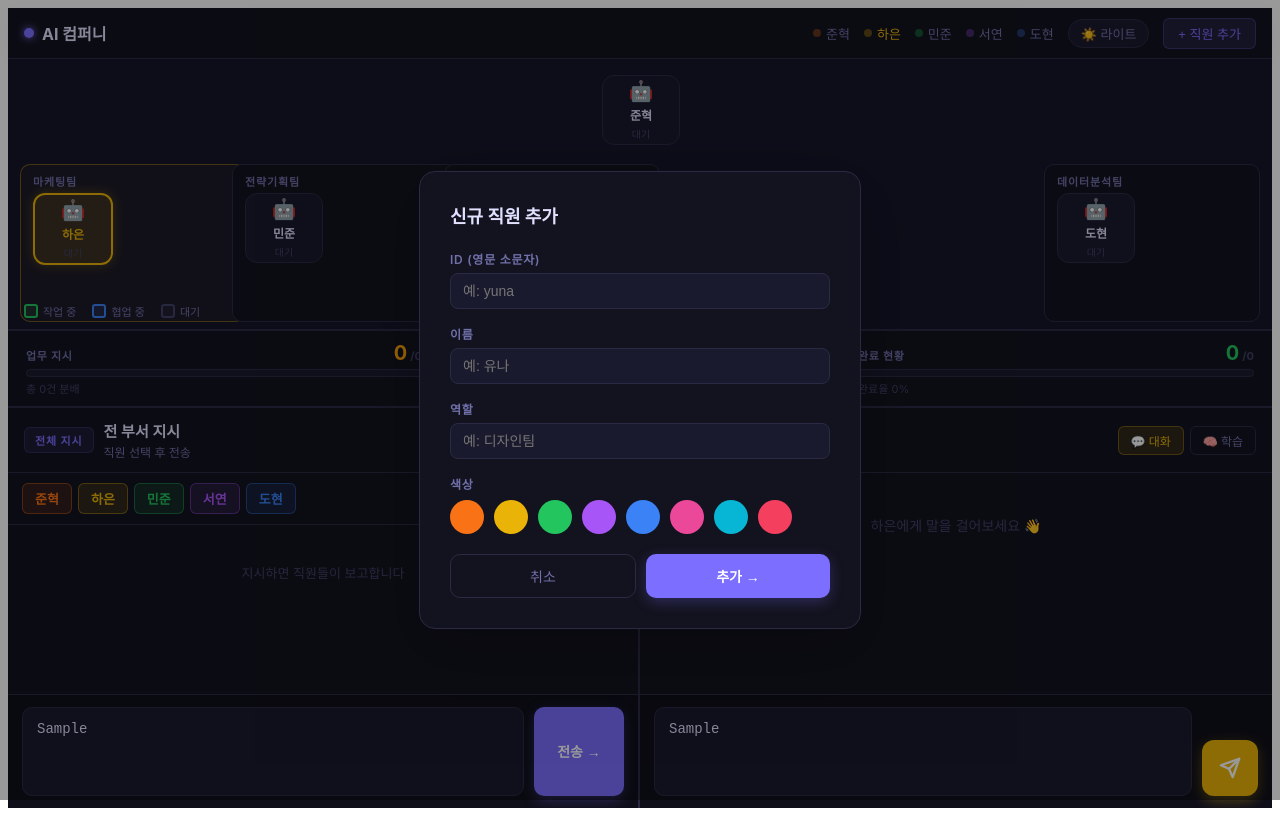
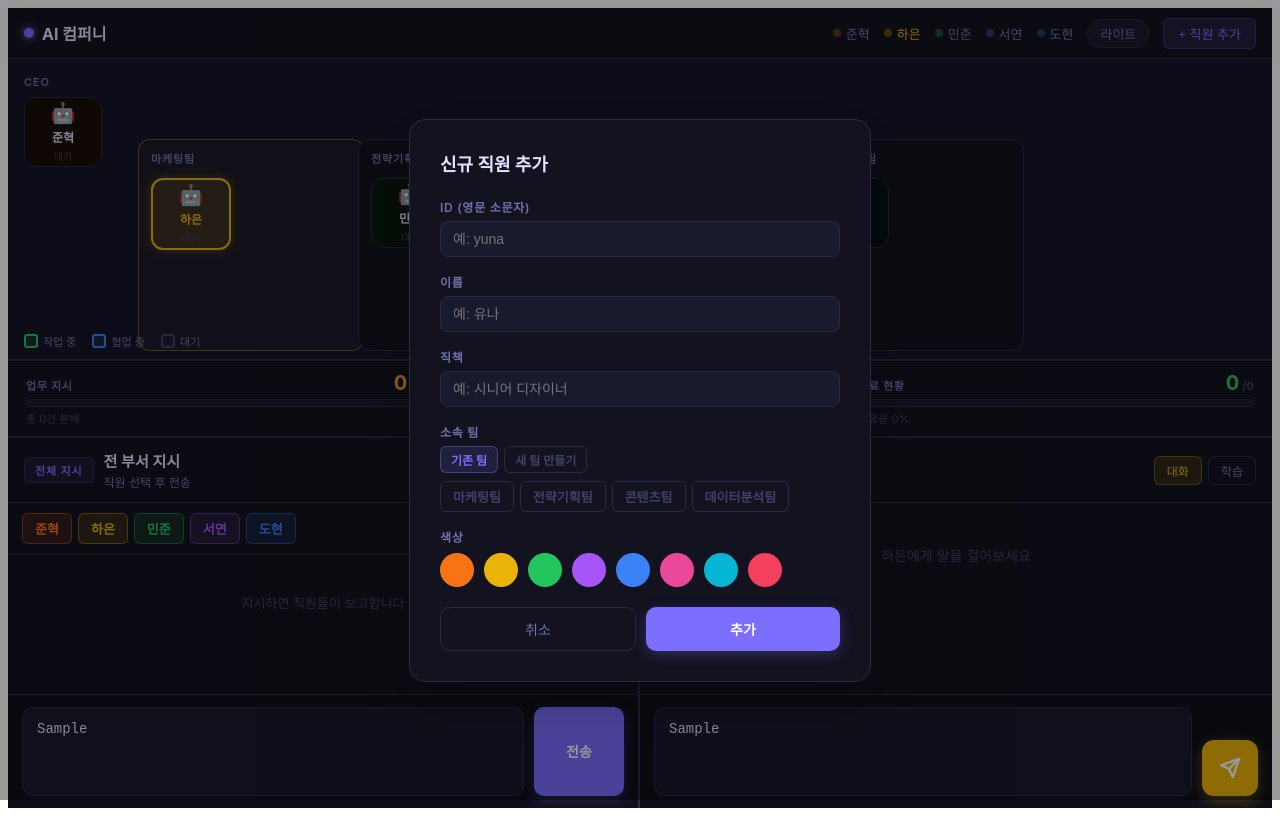
Before and after one commit to route99im/ai-company, a Next.js app: page / in a window 1280 px wide. Both pictures are taken after typing "Sample", "Sample" into the empty fields and a click on the button "+ 직원 추가". Built offline with nearby package versions, Linux system fonts and the light colour scheme.

Commit message:
Update index.js

```diff
--- a/pages/index.js
+++ b/pages/index.js
@@ -1,11 +1,19 @@
 import { useState, useRef, useEffect } from 'react';
 
 const DEFAULT_AGENTS = {
-  alex: { id:'alex', name:'준혁', role:'CEO', color:'#f97316', bg:'#1a0e08' },
-  sara: { id:'sara', name:'하은', role:'마케팅팀', color:'#eab308', bg:'#1a1808' },
-  jin:  { id:'jin',  name:'민준', role:'전략기획팀', color:'#22c55e', bg:'#081a0e' },
-  mia:  { id:'mia',  name:'서연', role:'콘텐츠팀', color:'#a855f7', bg:'#14081a' },
-  kai:  { id:'kai',  name:'도현', role:'데이터분석팀', color:'#3b82f6', bg:'#08101a' },
+  alex: { id:'alex', name:'준혁', role:'CEO', color:'#f97316', bg:'#1a0e08', team:'ceo' },
+  sara: { id:'sara', name:'하은', role:'마케팅팀', color:'#eab308', bg:'#1a1808', team:'marketing' },
+  jin:  { id:'jin',  name:'민준', role:'전략기획팀', color:'#22c55e', bg:'#081a0e', team:'strategy' },
+  mia:  { id:'mia',  name:'서연', role:'콘텐츠팀', color:'#a855f7', bg:'#14081a', team:'content' },
+  kai:  { id:'kai',  name:'도현', role:'데이터분석팀', color:'#3b82f6', bg:'#08101a', team:'data' },
+};
+
+const DEFAULT_TEAMS = {
+  ceo:       { label:'CEO', color:'#f97316' },
+  marketing: { label:'마케팅팀', color:'#eab308' },
+  strategy:  { label:'전략기획팀', color:'#22c55e' },
+  content:   { label:'콘텐츠팀', color:'#a855f7' },
+  data:      { label:'데이터분석팀', color:'#3b82f6' },
 };
 
 const PERSONAS = {
@@ -17,41 +25,16 @@ const PERSONAS = {
 };
 
 const DARK = {
-  appBg: '#0f0f1a',
-  topbarBg: '#13131f',
-  officeBg: '#16162a',
-  panelBg: '#13131f',
-  inputBg: '#0f0f1a',
-  cardBg: '#1a1a2e',
-  border: '#2a2a45',
-  text: '#e0e0ff',
-  textSub: '#7070aa',
-  textMuted: '#404068',
-  accent: '#7c6fff',
+  appBg:'#0f0f1a', topbarBg:'#13131f', officeBg:'#16162a', panelBg:'#13131f',
+  inputBg:'#0f0f1a', cardBg:'#1a1a2e', border:'#2a2a45', text:'#e0e0ff',
+  textSub:'#7070aa', textMuted:'#404068', accent:'#7c6fff',
 };
 
 const LIGHT = {
-  appBg: '#f4f4ff',
-  topbarBg: '#ffffff',
-  officeBg: '#eeeeff',
-  panelBg: '#ffffff',
-  inputBg: '#f8f8ff',
-  cardBg: '#f0f0ff',
-  border: '#d0d0ee',
-  text: '#1a1a3a',
-  textSub: '#5555aa',
-  textMuted: '#9090bb',
-  accent: '#5c4fff',
+  appBg:'#f4f4ff', topbarBg:'#ffffff', officeBg:'#eeeeff', panelBg:'#ffffff',
+  inputBg:'#f8f8ff', cardBg:'#f0f0ff', border:'#d0d0ee', text:'#1a1a3a',
+  textSub:'#5555aa', textMuted:'#9090bb', accent:'#5c4fff',
 };
-
-function RoomBox({ label, style, children, T }) {
-  return (
-    <div style={{ position:'absolute', border:`1px solid ${T.border}`, borderRadius:10, padding:'8px 12px', ...style }}>
-      <div style={{ fontSize:11, color:T.textSub, textTransform:'uppercase', letterSpacing:'0.08em', marginBottom:8, fontWeight:600 }}>{label}</div>
-      {children}
-    </div>
-  );
-}
 
 function DeskItem({ id, agents, states, selected, setSelected, T }) {
   const a = agents[id];
@@ -77,17 +60,17 @@ function DeskItem({ id, agents, states, selected, setSelected, T }) {
       ))}
       <div style={{
         width:76, height:68, borderRadius:12,
-        background: isSel ? `${a.color}25` : T.cardBg,
+        background: isSel ? `${a.color}25` : (a.bg||T.cardBg),
         border: isSel ? `2.5px solid ${a.color}` : `1.5px solid ${isWork ? a.color+'66' : T.border}`,
         display:'flex', flexDirection:'column', alignItems:'center', justifyContent:'center', gap:3,
         opacity: isDone ? 0.5 : 1,
         boxShadow: isSel ? `0 0 12px ${a.color}44` : 'none',
-        transition: 'all 0.2s',
+        transition:'all 0.2s',
       }}>
         <div style={{ fontSize:20 }}>🤖</div>
         <div style={{ fontSize:12, fontWeight:700, color: isSel||isWork ? a.color : T.text }}>{a.name}</div>
-        <div style={{ fontSize:10, fontWeight:500, color: isWork ? '#22c55e' : isDone ? '#22c55e88' : T.textMuted }}>
-          {isWork ? (s.task||'작업 중') : isDone ? '완료 ✓' : '대기'}
+        <div style={{ fontSize:10, fontWeight:500, color: isWork?'#22c55e':isDone?'#22c55e88':T.textMuted }}>
+          {isWork ? (s.task||'작업 중') : isDone ? '완료' : '대기'}
         </div>
       </div>
     </div>
@@ -115,6 +98,7 @@ export default function Home() {
   const T = isDark ? DARK : LIGHT;
 
   const [agents, setAgents] = useState(DEFAULT_AGENTS);
+  const [teams, setTeams] = useState(DEFAULT_TEAMS);
   const [agentStates, setAgentStates] = useState(
     Object.fromEntries(Object.keys(DEFAULT_AGENTS).map(id => [id, { status:'idle', task:'', collabs:[] }]))
   );
@@ -130,9 +114,10 @@ export default function Home() {
   const [cLoading, setCLoading] = useState(false);
   const [bAgents, setBAgents] = useState(Object.keys(DEFAULT_AGENTS));
   const [showOnboard, setShowOnboard] = useState(false);
-  const [newAgent, setNewAgent] = useState({ id:'', name:'', role:'', color:'#6366f1' });
+  const [newAgent, setNewAgent] = useState({ id:'', name:'', role:'', color:'#6366f1', team:'', newTeamName:'' });
   const [onboarding, setOnboarding] = useState(false);
   const [onboardResult, setOnboardResult] = useState('');
+  const [useNewTeam, setUseNewTeam] = useState(false);
   const msgsRef = useRef(null);
 
   const fetchMemory = async (agentId) => {
@@ -238,25 +223,45 @@ export default function Home() {
 
   const handleOnboard = async () => {
     if (!newAgent.id || !newAgent.name || !newAgent.role) return;
+    const teamId = useNewTeam ? newAgent.id + '_team' : (newAgent.team || 'data');
+    const teamLabel = useNewTeam ? newAgent.newTeamName : (teams[newAgent.team]?.label || newAgent.team);
     setOnboarding(true);
     try {
       const r = await fetch('/api/onboard', {
         method:'POST', headers:{ 'Content-Type':'application/json' },
-        body: JSON.stringify({ newAgent }),
+        body: JSON.stringify({ newAgent: { ...newAgent, team: teamId } }),
       });
       const data = await r.json();
       setOnboardResult(data.brief);
-      setAgents(prev => ({ ...prev, [newAgent.id]: { ...newAgent, bg: isDark?'#0a0a1a':'#f0f0ff' } }));
+      const agentData = { ...newAgent, team: teamId, bg: isDark?'#0a0a1a':'#f0f0ff' };
+      setAgents(prev => ({ ...prev, [newAgent.id]: agentData }));
       setAgentStates(prev => ({ ...prev, [newAgent.id]: { status:'idle', task:'', collabs:[] } }));
       setChats(prev => ({ ...prev, [newAgent.id]: [] }));
       setBAgents(prev => [...prev, newAgent.id]);
+      if (useNewTeam) {
+        setTeams(prev => ({ ...prev, [teamId]: { label: teamLabel, color: newAgent.color } }));
+      }
     } catch(e) { setOnboardResult('온보딩 오류가 발생했어요.'); }
     finally { setOnboarding(false); }
   };
 
+  // 팀별 직원 그루핑
+  const agentsByTeam = Object.values(agents).reduce((acc, ag) => {
+    const t = ag.team || 'data';
+    if (!acc[t]) acc[t] = [];
+    acc[t].push(ag);
+    return acc;
+  }, {});
+
   const a = agents[selected];
   const s = agentStates[selected];
   const mem = memory[selected];
+
+  // 팀 위치 계산 (CEO 제외)
+  const teamKeys = Object.keys(agentsByTeam).filter(t => t !== 'ceo');
+  const OFFICE_WIDTH = 900;
+  const TEAM_GAP = 20;
+  const TEAM_W = Math.min(200, (OFFICE_WIDTH - TEAM_GAP * (teamKeys.length + 1)) / teamKeys.length);
 
   return (
     <div style={{ background:T.appBg, minHeight:'100vh', display:'flex', flexDirection:'column', fontFamily:'-apple-system, BlinkMacSystemFont, sans-serif', transition:'all 0.3s' }}>
@@ -277,9 +282,9 @@ export default function Home() {
           ))}
           <button onClick={() => setIsDark(d => !d)}
             style={{ background:T.cardBg, border:`1px solid ${T.border}`, borderRadius:20, padding:'4px 12px', fontSize:13, color:T.textSub, cursor:'pointer' }}>
-            {isDark ? '☀️ 라이트' : '🌙 다크'}
+            {isDark ? '라이트' : '다크'}
           </button>
-          <button onClick={() => { setShowOnboard(true); setOnboardResult(''); setNewAgent({ id:'', name:'', role:'', color:'#6366f1' }); }}
+          <button onClick={() => { setShowOnboard(true); setOnboardResult(''); setNewAgent({ id:'', name:'', role:'', color:'#6366f1', team:'', newTeamName:'' }); setUseNewTeam(false); }}
             style={{ background:T.accent+'22', border:`1px solid ${T.accent}44`, borderRadius:6, padding:'5px 14px', fontSize:13, fontWeight:500, color:T.accent, cursor:'pointer' }}>
             + 직원 추가
           </button>
@@ -287,35 +292,39 @@ export default function Home() {
       </div>
 
       {/* 오피스 맵 */}
-      <div style={{ flexShrink:0, height:270, background:T.officeBg, position:'relative', borderBottom:`2px solid ${T.border}`, overflow:'hidden' }}>
-        <div style={{ position:'absolute', top:16, left:'50%', transform:'translateX(-50%)' }}>
+      <div style={{ flexShrink:0, height:300, background:T.officeBg, position:'relative', borderBottom:`2px solid ${T.border}`, overflow:'hidden' }}>
+
+        {/* CEO 준혁 - 왼쪽 위 */}
+        <div style={{ position:'absolute', top:16, left:16 }}>
+          <div style={{ fontSize:11, color:T.textSub, textTransform:'uppercase', letterSpacing:'0.08em', marginBottom:8, fontWeight:600 }}>CEO</div>
           <DeskItem id="alex" agents={agents} states={agentStates} selected={selected} setSelected={(id) => { setSelected(id); setChatTab('chat'); }} T={T}/>
         </div>
-        <RoomBox label="마케팅팀" T={T} style={{ top:105, left:12, width:200, height:140, borderColor:selected==='sara'?`${agents.sara.color}66`:T.border, background: selected==='sara'?`${agents.sara.color}08`:T.topbarBg }}>
-          <div style={{ position:'absolute', top:28, left:12 }}>
-            <DeskItem id="sara" agents={agents} states={agentStates} selected={selected} setSelected={(id) => { setSelected(id); setChatTab('chat'); }} T={T}/>
-          </div>
-        </RoomBox>
-        <RoomBox label="전략기획팀" T={T} style={{ top:105, left:224, width:200, height:140, borderColor:selected==='jin'?`${agents.jin.color}66`:T.border, background: selected==='jin'?`${agents.jin.color}08`:T.topbarBg }}>
-          <div style={{ position:'absolute', top:28, left:12 }}>
-            <DeskItem id="jin" agents={agents} states={agentStates} selected={selected} setSelected={(id) => { setSelected(id); setChatTab('chat'); }} T={T}/>
-          </div>
-        </RoomBox>
-        <RoomBox label="콘텐츠팀" T={T} style={{ top:105, left:436, width:190, height:140, borderColor:selected==='mia'?`${agents.mia.color}66`:T.border, background: selected==='mia'?`${agents.mia.color}08`:T.topbarBg }}>
-          <div style={{ position:'absolute', top:28, left:12 }}>
-            <DeskItem id="mia" agents={agents} states={agentStates} selected={selected} setSelected={(id) => { setSelected(id); setChatTab('chat'); }} T={T}/>
-          </div>
-        </RoomBox>
-        <RoomBox label="데이터분석팀" T={T} style={{ top:105, right:12, width:190, height:140, borderColor:selected==='kai'?`${agents.kai.color}66`:T.border, background: selected==='kai'?`${agents.kai.color}08`:T.topbarBg }}>
-          <div style={{ position:'absolute', top:28, left:12 }}>
-            <DeskItem id="kai" agents={agents} states={agentStates} selected={selected} setSelected={(id) => { setSelected(id); setChatTab('chat'); }} T={T}/>
-          </div>
-          {Object.keys(agents).filter(id => !DEFAULT_AGENTS[id]).map((id, i) => (
-            <div key={id} style={{ position:'absolute', top:28, left:90+(i*88) }}>
-              <DeskItem id={id} agents={agents} states={agentStates} selected={selected} setSelected={(sid) => { setSelected(sid); setChatTab('chat'); }} T={T}/>
+
+        {/* 각 팀 방 */}
+        {teamKeys.map((teamId, idx) => {
+          const teamAgents = agentsByTeam[teamId] || [];
+          const teamInfo = teams[teamId] || { label: teamId, color: '#666' };
+          const left = TEAM_GAP + idx * (TEAM_W + TEAM_GAP) + 110;
+          const roomW = Math.max(TEAM_W, teamAgents.length * 90 + 20);
+          return (
+            <div key={teamId} style={{
+              position:'absolute', top:80, left,
+              width: roomW, minHeight:190,
+              border:`1.5px solid ${selected && agents[selected]?.team === teamId ? teamInfo.color+'66' : T.border}`,
+              borderRadius:12, padding:'10px 12px',
+              background: selected && agents[selected]?.team === teamId ? `${teamInfo.color}08` : T.topbarBg,
+              transition:'all 0.2s',
+            }}>
+              <div style={{ fontSize:11, color:T.textSub, textTransform:'uppercase', letterSpacing:'0.08em', marginBottom:12, fontWeight:600 }}>{teamInfo.label}</div>
+              <div style={{ display:'flex', gap:12, flexWrap:'wrap' }}>
+                {teamAgents.map(ag => (
+                  <DeskItem key={ag.id} id={ag.id} agents={agents} states={agentStates} selected={selected} setSelected={(id) => { setSelected(id); setChatTab('chat'); }} T={T}/>
+                ))}
+              </div>
             </div>
-          ))}
-        </RoomBox>
+          );
+        })}
+
         <div style={{ position:'absolute', bottom:10, left:16, display:'flex', gap:16 }}>
           {[['#22c55e','작업 중'],['#3b82f6','협업 중'],[T.textMuted,'대기']].map(([bc,lbl]) => (
             <div key={lbl} style={{ display:'flex', alignItems:'center', gap:5, fontSize:11, color:T.textSub }}>
@@ -376,10 +385,10 @@ export default function Home() {
               <textarea value={bInput} onChange={e=>setBInput(e.target.value)}
                 onKeyDown={e=>{ if(e.key==='Enter'&&!e.shiftKey){ e.preventDefault(); handleBroadcast(); }}}
                 disabled={bLoading} placeholder="이번 주 콘텐츠 전략 짜줘..." rows={3}
-                style={{ flex:1, background:T.cardBg, border:`1.5px solid ${T.border}`, borderRadius:10, padding:'10px 14px', fontSize:14, color:T.text, outline:'none', resize:'none', lineHeight:1.6, transition:'border-color 0.2s' }}/>
+                style={{ flex:1, background:T.cardBg, border:`1.5px solid ${T.border}`, borderRadius:10, padding:'10px 14px', fontSize:14, color:T.text, outline:'none', resize:'none', lineHeight:1.6 }}/>
               <button onClick={handleBroadcast} disabled={bLoading}
-                style={{ background:T.accent, border:'none', borderRadius:10, padding:'0 22px', fontSize:14, fontWeight:700, color:'#fff', cursor:'pointer', whiteSpace:'nowrap', minWidth:90, opacity: bLoading?0.6:1, boxShadow:`0 4px 14px ${T.accent}44` }}>
-                {bLoading ? '...' : '전송 →'}
+                style={{ background:T.accent, border:'none', borderRadius:10, padding:'0 22px', fontSize:14, fontWeight:700, color:'#fff', cursor:'pointer', whiteSpace:'nowrap', minWidth:90, opacity:bLoading?0.6:1, boxShadow:`0 4px 14px ${T.accent}44` }}>
+                {bLoading ? '...' : '전송'}
               </button>
             </div>
           </div>
@@ -391,10 +400,10 @@ export default function Home() {
             <span style={{ fontSize:11, textTransform:'uppercase', letterSpacing:'0.08em', padding:'4px 10px', borderRadius:6, fontWeight:700, background:`${a?.color||'#666'}18`, color:a?.color||'#666', border:`1px solid ${a?.color||'#666'}44` }}>1대1</span>
             <div style={{ flex:1 }}>
               <div style={{ fontSize:15, fontWeight:600, color:a?.color||T.text }}>{a?.name} · {a?.role}</div>
-              <div style={{ fontSize:12, color:T.textSub, marginTop:2 }}>{s?.status==='working' ? '🟡 응답 중...' : '⚪ 대기 중'}</div>
+              <div style={{ fontSize:12, color:T.textSub, marginTop:2 }}>{s?.status==='working' ? '응답 중...' : '대기 중'}</div>
             </div>
             <div style={{ display:'flex', gap:6 }}>
-              {[['chat','💬 대화'],['memory','🧠 학습']].map(([tab, label]) => (
+              {[['chat','대화'],['memory','학습']].map(([tab, label]) => (
                 <div key={tab} onClick={() => setChatTab(tab)}
                   style={{ fontSize:12, fontWeight:500, padding:'5px 12px', borderRadius:6, cursor:'pointer', transition:'all 0.15s',
                     background: chatTab===tab ? `${a?.color||'#666'}22` : 'transparent',
@@ -411,7 +420,7 @@ export default function Home() {
             <>
               <div ref={msgsRef} style={{ flex:1, overflow:'auto', padding:'14px 16px', display:'flex', flexDirection:'column', gap:10 }}>
                 {(!chats[selected]||chats[selected].length===0) && (
-                  <div style={{ fontSize:14, color:T.textMuted, textAlign:'center', marginTop:28 }}>{a?.name}에게 말을 걸어보세요 👋</div>
+                  <div style={{ fontSize:14, color:T.textMuted, textAlign:'center', marginTop:28 }}>{a?.name}에게 말을 걸어보세요</div>
                 )}
                 {(chats[selected]||[]).map(m => (
                   <div key={m.id} style={{ display:'flex', gap:10, alignItems:'flex-start', flexDirection:m.role==='user'?'row-reverse':'row' }}>
@@ -460,7 +469,8 @@ export default function Home() {
               </div>
               {!mem?.learnings?.length ? (
                 <div style={{ fontSize:14, color:T.textMuted, textAlign:'center', marginTop:28 }}>
-                  아직 학습 내용이 없어요.<br/>전체 지시를 실행하면 자동으로 쌓여요.
+                  아직 학습 내용이 없어요.
+                  전체 지시를 실행하면 자동으로 쌓여요.
                 </div>
               ) : (
                 [...(mem.learnings||[])].reverse().map((l, i) => (
@@ -484,14 +494,14 @@ export default function Home() {
       {/* 신규 직원 모달 */}
       {showOnboard && (
         <div style={{ position:'fixed', inset:0, background:'#00000066', display:'flex', alignItems:'center', justifyContent:'center', zIndex:100 }}>
-          <div style={{ background:T.panelBg, border:`1px solid ${T.border}`, borderRadius:16, padding:30, width:380, boxShadow:'0 20px 60px #00000033' }}>
+          <div style={{ background:T.panelBg, border:`1px solid ${T.border}`, borderRadius:16, padding:30, width:400, boxShadow:'0 20px 60px #00000033', maxHeight:'90vh', overflow:'auto' }}>
             <div style={{ fontSize:18, fontWeight:700, color:T.text, marginBottom:22 }}>신규 직원 추가</div>
             {!onboardResult ? (
               <>
                 {[
                   { key:'id', label:'ID (영문 소문자)', placeholder:'예: yuna' },
                   { key:'name', label:'이름', placeholder:'예: 유나' },
-                  { key:'role', label:'역할', placeholder:'예: 디자인팀' },
+                  { key:'role', label:'직책', placeholder:'예: 시니어 디자이너' },
                 ].map(f => (
                   <div key={f.key} style={{ marginBottom:16 }}>
                     <div style={{ fontSize:12, color:T.textSub, marginBottom:6, fontWeight:600, textTransform:'uppercase', letterSpacing:'0.06em' }}>{f.label}</div>
@@ -501,6 +511,46 @@ export default function Home() {
                       style={{ width:'100%', background:T.cardBg, border:`1.5px solid ${T.border}`, borderRadius:8, padding:'9px 12px', fontSize:14, color:T.text, outline:'none', boxSizing:'border-box' }}/>
                   </div>
                 ))}
+
+                {/* 소속 팀 선택 */}
+                <div style={{ marginBottom:16 }}>
+                  <div style={{ fontSize:12, color:T.textSub, marginBottom:6, fontWeight:600, textTransform:'uppercase', letterSpacing:'0.06em' }}>소속 팀</div>
+                  <div style={{ display:'flex', gap:6, marginBottom:8, flexWrap:'wrap' }}>
+                    <div onClick={() => setUseNewTeam(false)}
+                      style={{ padding:'4px 10px', borderRadius:6, fontSize:12, fontWeight:600, border:`1.5px solid`, cursor:'pointer',
+                        background: !useNewTeam ? `${T.accent}22` : 'transparent',
+                        color: !useNewTeam ? T.accent : T.textMuted,
+                        borderColor: !useNewTeam ? `${T.accent}66` : T.border,
+                      }}>기존 팀</div>
+                    <div onClick={() => setUseNewTeam(true)}
+                      style={{ padding:'4px 10px', borderRadius:6, fontSize:12, fontWeight:600, border:`1.5px solid`, cursor:'pointer',
+                        background: useNewTeam ? `${T.accent}22` : 'transparent',
+                        color: useNewTeam ? T.accent : T.textMuted,
+                        borderColor: useNewTeam ? `${T.accent}66` : T.border,
+                      }}>새 팀 만들기</div>
+                  </div>
+                  {!useNewTeam ? (
+                    <div style={{ display:'flex', gap:6, flexWrap:'wrap' }}>
+                      {Object.entries(teams).filter(([id]) => id !== 'ceo').map(([id, team]) => (
+                        <div key={id} onClick={() => setNewAgent(prev => ({ ...prev, team: id }))}
+                          style={{ padding:'5px 12px', borderRadius:6, fontSize:13, fontWeight:600, border:'1.5px solid', cursor:'pointer',
+                            background: newAgent.team===id ? `${team.color}22` : 'transparent',
+                            color: newAgent.team===id ? team.color : T.textMuted,
+                            borderColor: newAgent.team===id ? `${team.color}66` : T.border,
+                          }}>
+                          {team.label}
+                        </div>
+                      ))}
+                    </div>
+                  ) : (
+                    <input value={newAgent.newTeamName}
+                      onChange={e => setNewAgent(prev => ({ ...prev, newTeamName: e.target.value }))}
+                      placeholder="새 팀 이름 (예: 디자인팀)"
+                      style={{ width:'100%', background:T.cardBg, border:`1.5px solid ${T.border}`, borderRadius:8, padding:'9px 12px', fontSize:14, color:T.text, outline:'none', boxSizing:'border-box' }}/>
+                  )}
+                </div>
+
+                {/* 색상 */}
                 <div style={{ marginBottom:20 }}>
                   <div style={{ fontSize:12, color:T.textSub, marginBottom:8, fontWeight:600, textTransform:'uppercase', letterSpacing:'0.06em' }}>색상</div>
                   <div style={{ display:'flex', gap:10 }}>
@@ -510,6 +560,7 @@ export default function Home() {
                     ))}
                   </div>
                 </div>
+
                 <div style={{ display:'flex', gap:10 }}>
                   <button onClick={() => setShowOnboard(false)}
                     style={{ flex:1, padding:'11px 0', background:'transparent', border:`1.5px solid ${T.border}`, borderRadius:10, fontSize:14, color:T.textSub, cursor:'pointer' }}>
@@ -517,7 +568,7 @@ export default function Home() {
                   </button>
                   <button onClick={handleOnboard} disabled={onboarding}
                     style={{ flex:1, padding:'11px 0', background:T.accent, border:'none', borderRadius:10, fontSize:14, fontWeight:700, color:'#fff', cursor:'pointer', boxShadow:`0 4px 14px ${T.accent}44` }}>
-                    {onboarding ? '온보딩 중...' : '추가 →'}
+                    {onboarding ? '온보딩 중...' : '추가'}
                   </button>
                 </div>
               </>
@@ -527,9 +578,9 @@ export default function Home() {
                 <div style={{ background:T.cardBg, borderRadius:10, padding:'12px 14px', fontSize:14, color:T.text, lineHeight:1.7, marginBottom:20, maxHeight:220, overflow:'auto' }}>
                   {onboardResult}
                 </div>
-                <button onClick={() => { setShowOnboard(false); setNewAgent({ id:'', name:'', role:'', color:'#6366f1' }); setOnboardResult(''); }}
+                <button onClick={() => { setShowOnboard(false); setNewAgent({ id:'', name:'', role:'', color:'#6366f1', team:'', newTeamName:'' }); setOnboardResult(''); }}
                   style={{ width:'100%', padding:'11px 0', background:'#22c55e', border:'none', borderRadius:10, fontSize:14, fontWeight:700, color:'#fff', cursor:'pointer' }}>
-                  완료 ✓
+                  완료
                 </button>
               </>
             )}
```
